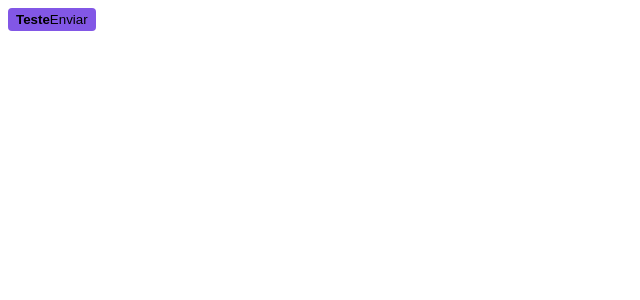
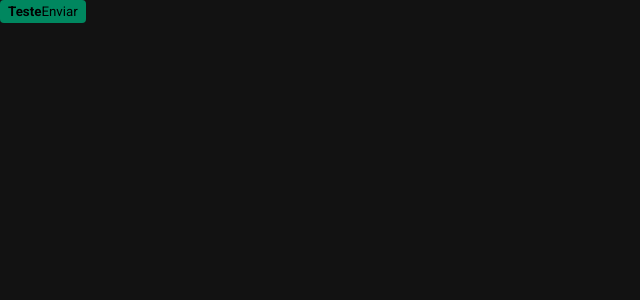
Before and after one commit to daviht7/ignite-shop-2, a Next.js app: page / in a window 1280 px wide. Shown: the top 300 px of the page, without its empty margins (0-640 px from the left). Built offline with nearby package versions, Linux system fonts and the light colour scheme.

Commit message:
estilos globais

```diff
--- a/src/pages/_app.tsx
+++ b/src/pages/_app.tsx
@@ -1,4 +1,7 @@
-import type { AppProps } from 'next/app'
+import { globalStyles } from '@/styles/global';
+import type { AppProps } from 'next/app';
+
+globalStyles();
 
 export default function App({ Component, pageProps }: AppProps) {
   return <Component {...pageProps} />
--- a/src/pages/index.tsx
+++ b/src/pages/index.tsx
@@ -2,7 +2,7 @@
 
 const Button = styled('button', {
 
-  backgroundColor: '$rocketseat',
+  backgroundColor: '$green500',
   borderRadius: 4,
   border: 0,
   padding: '4px 8px',
--- /dev/null
+++ b/src/styles/global.ts
@@ -0,0 +1,20 @@
+import { globalCss } from ".";
+
+export const globalStyles = globalCss({
+  '*': {
+    margin: 0,
+    padding: 0,
+  },
+
+  body: {
+    backgroundColor: '$gray900',
+    color: '$gray100',
+    'webkit-font-smoothing': 'antialiased'
+  },
+
+  'body,input,textarea,button': {
+    fontFamily: 'Roboto',
+    fontWeight: 400
+  }
+
+})
--- a/src/styles/index.ts
+++ b/src/styles/index.ts
@@ -4,7 +4,16 @@
 
   theme: {
     colors: {
-      rocketseat: '#8257e6'
+      white: '#FFF',
+
+      gray900: '#121212',
+      gray800: '#202424',
+      gray300: '#c4c4cc',
+      gray100: '#e1e1e6',
+
+      green500: '#00875f',
+      green300: '#00b37e'
+
     }
   }
 
```
